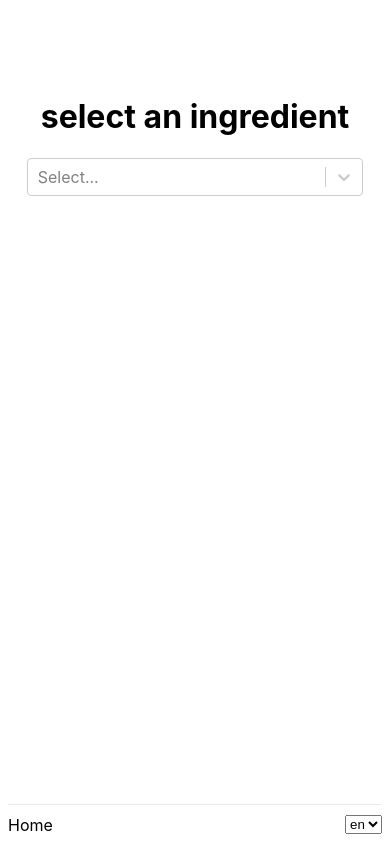
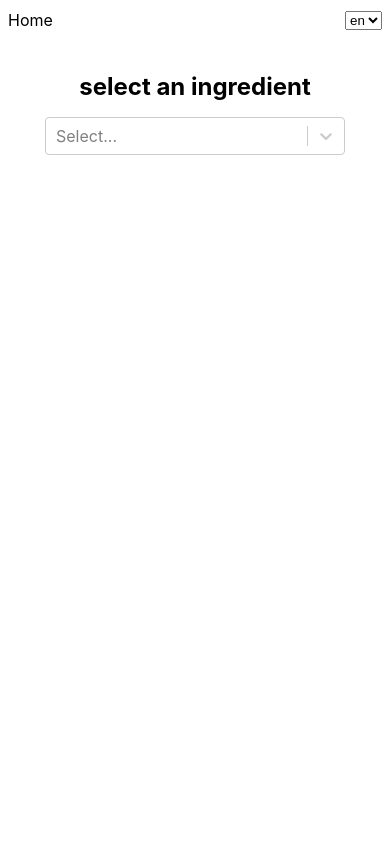
Before and after one commit to kyrylenko/cookulator, a Next.js app: page / in a window 390 px wide. Built offline with nearby package versions, Linux system fonts and the light colour scheme.

Commit message:
styling, layout

```diff
--- a/components/Layout.tsx
+++ b/components/Layout.tsx
@@ -22,15 +22,15 @@ const Layout = ({ children, title }: any) => {
             {/* <meta name='twitter:card' content='summary_large_image' /> */}
         </Head>
         <header className={styles.header}>
-
+            <Link href='/'><a>Home</a></Link>
+            <LanguageSwitcher />
         </header>
         <main className={styles.main}>
             {children}
         </main>
-        <footer className={styles.footer}>
-            <Link href='/'><a>Home</a></Link>
-            <LanguageSwitcher />
-        </footer>
+        {/* <footer className={styles.footer}>
+
+        </footer> */}
     </div>
 }
 
--- a/components/ProductSelect.tsx
+++ b/components/ProductSelect.tsx
@@ -4,14 +4,7 @@ import Select from 'react-select';
 import { useRouter } from 'next/router';
 import products from '../services/products';
 import { useTranslation } from '../hooks';
-
-const customStyles = {
-    container: () => ({
-        width: '90%',
-        position: 'relative',
-        boxSizing: 'border-box'
-    }),
-}
+import styles from '../styles/ProductSelect.module.css';
 
 const ProductSelect = ({ selectedProduct }: { selectedProduct?: string }) => {
     const router = useRouter();
@@ -23,9 +16,9 @@ const ProductSelect = ({ selectedProduct }: { selectedProduct?: string }) => {
 
     return <Select
         key={locale}//key is needed to force Select re-render on locale change
-        instanceId='product-list'
-        name='product-list'
-        styles={customStyles}
+        className={styles.productselect}
+        instanceId='product-select'
+        name='product-select'
         onChange={handleChange}
         options={options}
         defaultValue={selectedProduct ? { value: selectedProduct, label: t(selectedProduct) } : undefined}
--- a/pages/[slug].tsx
+++ b/pages/[slug].tsx
@@ -15,7 +15,7 @@ const Product = ({ product }: { product: IProduct }) => {
     const title = `${t('grams-in-glasses')}: ${t(product.name)}`;
 
     return <Layout title={title}>
-        <h1>{title}</h1>
+        <h1 className='main-title'>{title}</h1>
         <Head>
             {locales?.map(x => x === defaultLocale
                 ? <link rel='alternate' hrefLang={x} href={`https://cookulator.vercel.app/${product.name}`} key={x} />
--- a/pages/index.tsx
+++ b/pages/index.tsx
@@ -18,7 +18,7 @@ const Home = () => {
     </Head>
 
     <Layout title={t('grams-in-glasses')}>
-      <h1>{t('select-ingredient')}</h1>
+      <h1 className='main-title'>{t('select-ingredient')}</h1>
       <ProductSelect />
     </Layout>
   </>
--- a/styles/Calculator.module.css
+++ b/styles/Calculator.module.css
@@ -1,6 +1,7 @@
 .container {
   margin: 20px 0 20px 0;
-  width: 100%;
+  /* width: 100%; */
+  width: 350px;
   display: flex;
   flex-direction: column;
   justify-content: center;
@@ -8,5 +9,11 @@
 }
 
 .container > input {
-  width: 90%;
+  width: 100%;
 }
+
+@media (max-width: 600px) {
+  .container {
+    width: 300px;
+  }
+}
--- a/styles/Layout.module.css
+++ b/styles/Layout.module.css
@@ -14,15 +14,15 @@
   display: flex;
   flex-direction: column;
   align-items: center;
-  width: 40%;
+  /* width: 40%; */
 }
 
 .header {
-  height: 60px;
-}
-
-.header h1 {
-  margin: 10px 0;
+  width: 100%;
+  height: 40px;
+  display: flex;
+  justify-content: space-between;
+  align-items: center;
 }
 
 .footer {
@@ -32,10 +32,6 @@
   display: flex;
   justify-content: space-between;
   align-items: center;
-}
-
-.footer img {
-  margin-left: 0.5rem;
 }
 
 .footer a {
@@ -64,18 +60,6 @@
 .title {
   text-align: center;
 }
-
-@media (max-width: 800px) {
-  .main {
-    width: 60%;
-  }
-}
-
-@media (max-width: 600px) {
-  .main {
-    width: 100%;
-  }
-}
 /* @media (max-width: 600px) {
   .grid {
     width: 100%;
--- /dev/null
+++ b/styles/ProductSelect.module.css
@@ -0,0 +1,9 @@
+.productselect {
+  width: 350px;
+}
+
+@media (max-width: 600px) {
+  .productselect {
+    width: 300px;
+  }
+}
--- a/styles/globals.css
+++ b/styles/globals.css
@@ -18,3 +18,13 @@ a {
 * {
   box-sizing: border-box;
 }
+
+.main-title {
+  text-align: center;
+}
+
+@media (max-width: 600px) {
+  .main-title {
+    font-size: 1.5rem;
+  }
+}
```
